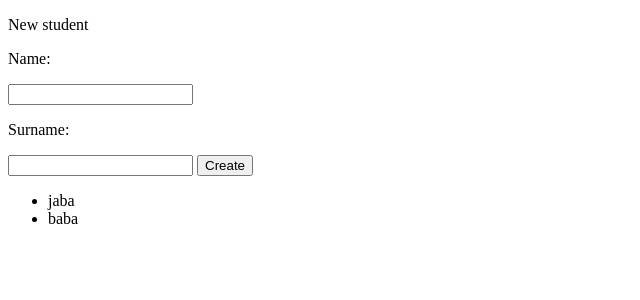
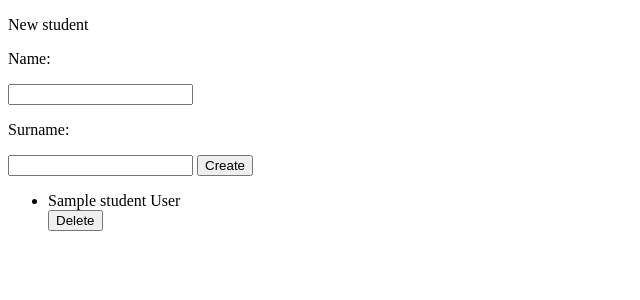
Before and after one commit to salyarka/students, a Flask app: page /student in a window 1280 px wide. Shown: the top 300 px of the page, without its empty margins (0-640 px from the left). Run offline with Flask 2, Linux system fonts and the light colour scheme; a database or web service that is not in the repository returns one stand-in record (values such as "Sample title"); some libraries are stand-ins or nearby versions.

Commit message:
Added removing of students and disciplines.

```diff
--- a/app/__init__.py
+++ b/app/__init__.py
@@ -3,13 +3,12 @@ from flask import Flask
 from flask_script import Manager
 from app.db import DB
 from .config import config
-# from flask_modus import Modus
+from flask_modus import Modus
 
 
-# modus = Modus(app)
-# manager = Manager(app)
 app = Flask(__name__)
 app.config.from_object(config[os.getenv('FLASK_CONFIG') or 'develop'])
+modus = Modus(app)
 db = DB(app)
 
 from app import views
--- a/app/db.py
+++ b/app/db.py
@@ -1,4 +1,5 @@
 import psycopg2
+import psycopg2.extras
 
 class DB:
 
@@ -10,3 +11,68 @@ class DB:
         with open('schema.sql', mode='r') as f:
             self.cur.execute(f.read())
             self.conn.commit()
+
+    def get_model(self, model_name):
+        if model_name == 'Student':
+            return Student(self.conn, self.cur)
+        elif model_name == 'Discipline':
+            return Discipline(self.conn, self.cur)
+
+    def commit(self):
+        self.conn.commit()
+
+
+class Student:
+
+    def __init__(self, conn, cur):
+        self.conn = conn
+        self.cur = cur
+
+    def get(self):
+        dict_cur = self.conn.cursor(cursor_factory=psycopg2.extras.DictCursor)
+        dict_cur.execute('SELECT id, name, surname FROM student')
+        return [dict(row) for row in dict_cur]
+
+    def add(self, name, surname):
+        self.cur.execute(
+            'INSERT INTO student(name, surname) VALUES (%s, %s);',
+            (name, surname)
+        )
+
+    def remove(self, identificator):
+        self.cur.execute(
+            'DELETE FROM student WHERE id = %s;', (identificator,)
+        )
+
+    def update_row(self, name, surname, identificator):
+        self.cur.execute(
+            'UPDATE student SET name = %s, surname = %s WHERE id = %s;',
+            (name, surname, identificator)
+        )
+
+class Discipline:
+
+    def __init__(self, conn, cur):
+        self.conn = conn
+        self.cur = cur
+
+    def add(self, title):
+        self.cur.execute(
+            'INSERT INTO discipline(title) VALUES (%s);', (title,)
+        )
+
+    def get(self):
+        dict_cur = self.conn.cursor(cursor_factory=psycopg2.extras.DictCursor)
+        dict_cur.execute('SELECT id, title FROM discipline')
+        return [dict(row) for row in dict_cur]
+
+    def remove(self, identificator):
+        self.cur.execute(
+            'DELETE FROM discipline WHERE id = %s;', (identificator,)
+        )
+
+    def update_row(self, title, identificator):
+        self.cur.execute(
+            'UPDATE discipline SET title = %s WHERE id = %s;',
+            (title, identificator)
+        )
--- a/app/templates/student.html
+++ b/app/templates/student.html
@@ -15,7 +15,14 @@
     </form>
     <ul>
         {% for each in students %}
-            <li>{{ each }}</li>
+            <li>
+                {{ each['name'] }} {{ each['surname'] }}
+                <form action="{{ url_for('del_student', identificator=each['id']) }}">
+                    {{ form.hidden_tag() }}
+                    <input type="hidden" name="_method" value="DELETE">
+                    <button type="submit">Delete</button>
+                </form>
+            </li>
         {% endfor %}
     </ul>
 </body>
--- a/app/views.py
+++ b/app/views.py
@@ -10,7 +10,8 @@ def index():
 
 @app.route('/discipline', methods=['GET', 'POST'])
 def discipline():
-    disciplines = [1,2,3]
+    discipline = db.get_model('Discipline')
+    disciplines = discipline.get()
     form = DisciplineForm()
     if form.validate_on_submit():
         return redirect(url_for('discipline'))
@@ -19,10 +20,27 @@ def discipline():
     )
 
 
+@app.route('/discipline/<int:identificator>', methods=['DELETE'])
+def del_discipline(identificator):
+    discipline = db.get_model('Discipline')
+    discipline.remove(identificator)
+    db.commit()
+    return redirect(url_for('discipline'))
+
+
 @app.route('/student', methods=['GET', 'POST'])
 def student():
-    students = ['jaba', 'baba']
+    student = db.get_model('Student')
+    students = student.get()
     form = StudentForm()
     if form.validate_on_submit():
         return redirect(url_for('student'))
     return render_template('student.html', students=students, form=form)
+
+
+@app.route('/student/<int:identificator>', methods=['DELETE'])
+def del_student(identificator):
+    student = db.get_model('Student')
+    student.remove(identificator)
+    db.commit()
+    return redirect(url_for('student'))
```
Also changed, not shown: app/templates/discipline.html (+8 -1 lines), 1 other file.
